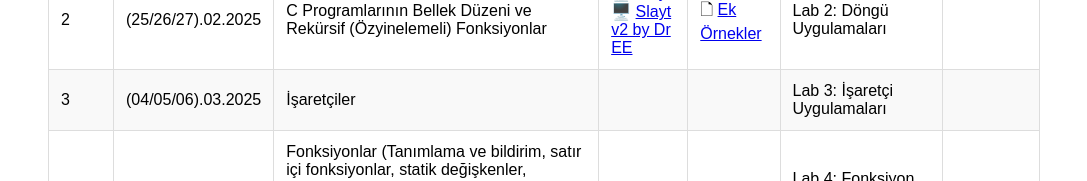
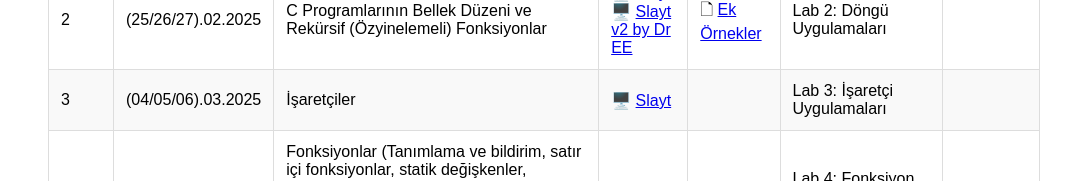
Before and after one commit to hru-algpro/hru-algpro.github.io, a plain HTML site: page index.html in a window 1280 px wide. Shown: the part 709-890 px from the top of the page, without its empty margins (96-1183 px from the left). Drawn offline with Linux system fonts and the light colour scheme.

Commit message:
Update index.html

```diff
--- a/index.html
+++ b/index.html
@@ -97,7 +97,7 @@
         <td>3</td>
         <td>(04/05/06).03.2025</td>
         <td>İşaretçiler</td>
-        <td></td>
+        <td>🖥️ <a href="Hafta3.pdf">Slayt</a> </td>
         <td></td>
         <td>Lab 3: İşaretçi Uygulamaları</td>
         <td></td>
```
